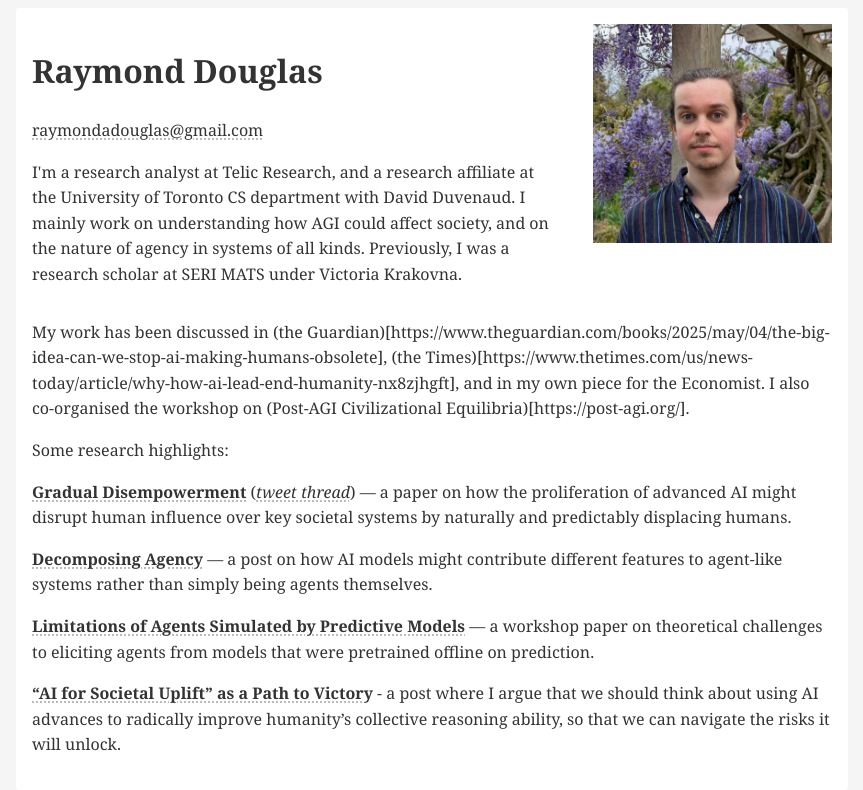
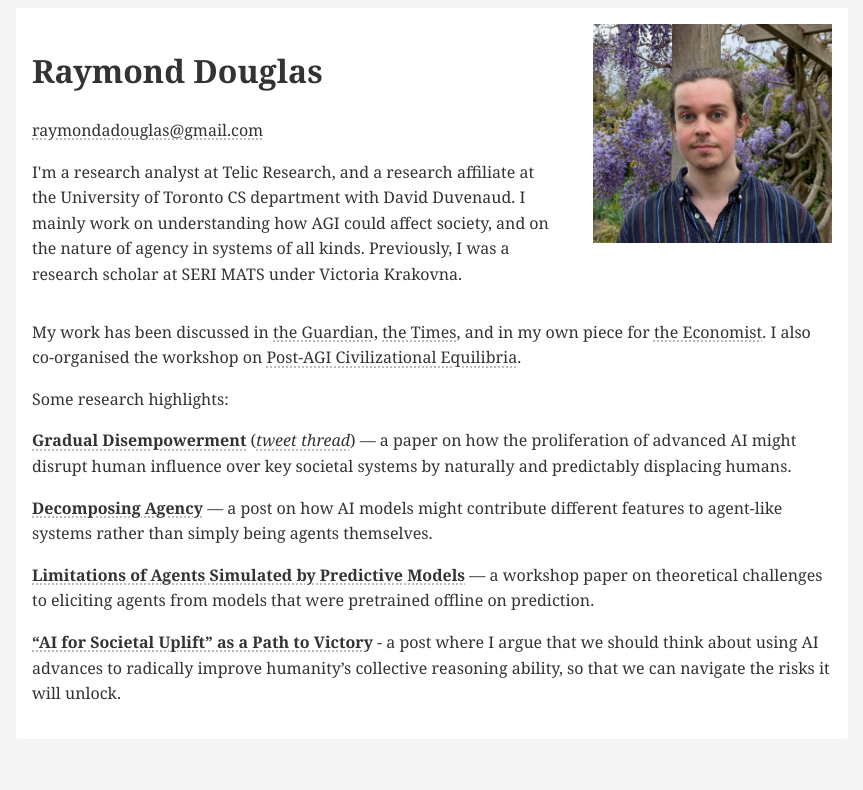
Before and after one commit to raymondadouglas/raymondadouglas.github.io, a Jekyll site: the page built from research.markdown, in a window 1280 px wide. Shown: the top 790 px of the page, without its empty margins (208-1071 px from the left). Built offline with Jekyll 4.4.1, drawn with Linux system fonts in a browser that asks for light colours; part of the change alters nothing that is shown.

Commit message:
fix links

```diff
--- a/research.markdown
+++ b/research.markdown
@@ -16,7 +16,7 @@ title: "Research Bio"
 
 </div>
 
-My work has been discussed in (the Guardian)[https://www.theguardian.com/books/2025/may/04/the-big-idea-can-we-stop-ai-making-humans-obsolete], (the Times)[https://www.thetimes.com/us/news-today/article/why-how-ai-lead-end-humanity-nx8zjhgft], and in my own piece for the Economist. I also co-organised the workshop on (Post-AGI Civilizational Equilibria)[https://post-agi.org/].
+My work has been discussed in [the Guardian](https://www.theguardian.com/books/2025/may/04/the-big-idea-can-we-stop-ai-making-humans-obsolete), [the Times](https://www.thetimes.com/us/news-today/article/why-how-ai-lead-end-humanity-nx8zjhgft), and in my own piece for [the Economist](https://www.economist.com/by-invitation/2025/09/18/two-scholars-ask-whether-democracy-can-survive-if-ai-does-all-the-jobs). I also co-organised the workshop on [Post-AGI Civilizational Equilibria](https://post-agi.org/).
 
 Some research highlights:
 
```
